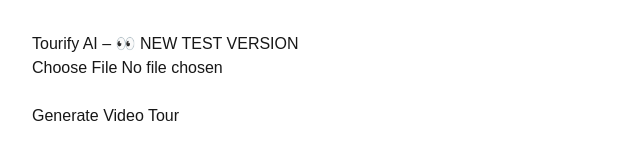
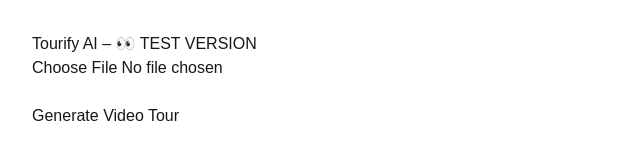
Before and after one commit to tourifyco/tourify-generator, a Next.js app: page /upload in a window 1280 px wide. Shown: the top 160 px of the page, without its empty margins (0-640 px from the left). Built offline with nearby package versions, Linux system fonts and the light colour scheme.

Commit message:
Full clean deployment of frontend and backend

```diff
--- a/app/upload/page.jsx
+++ b/app/upload/page.jsx
@@ -16,7 +16,7 @@
 
   const handleSubmit = async (e) => {
     e.preventDefault();
-    alert("Form is working!");
+    alert("Form is working!"); // optional debug
     if (!file) return;
 
     setIsLoading(true);
@@ -35,6 +35,7 @@
       const data = await res.json();
 
       if (res.ok && data.video_url) {
+        alert("✅ Video generated successfully!");
         setVideoURL(data.video_url);
       } else {
         setError(data.message || 'Error generating video.');
@@ -50,7 +51,7 @@
 
   return (
     <div style={{ padding: '2rem' }}>
-      <h1>Tourify AI – 👀 NEW TEST VERSION</h1>
+      <h1>Tourify AI – 👀 TEST VERSION</h1>
       <form onSubmit={handleSubmit}>
         <input
           type="file"
```
